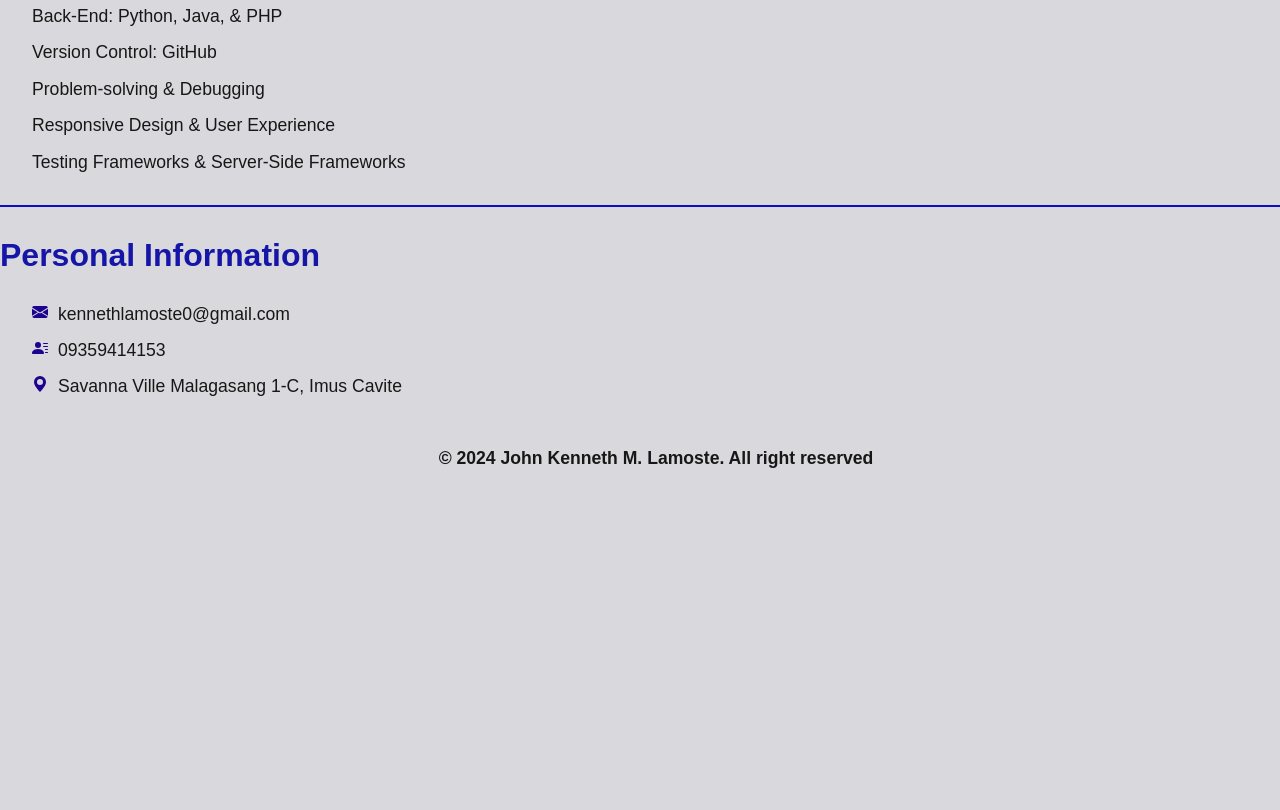
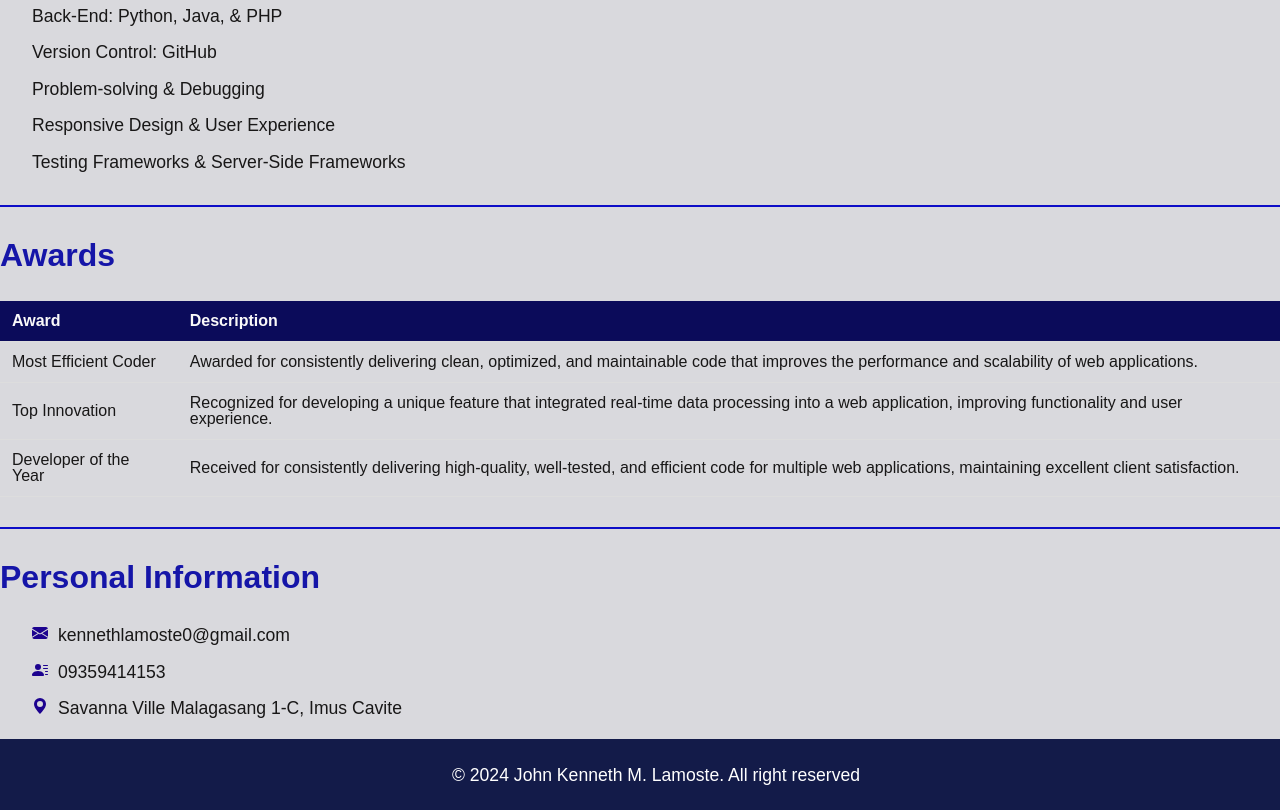
Before and after one commit to Kennethlamoste/Resume-2.0, a plain HTML site: page index.html in a window 1280 px wide. Shown: the part 1304-2114 px from the top of the page. Before the commit the page ends 1793 px from the top, so only its background shows below. Drawn offline with Linux system fonts and the light colour scheme.

Commit message:
index.html

```diff
--- a/index.html
+++ b/index.html
@@ -104,8 +104,11 @@
         footer{
             text-align: center;
             font-size: 10px;
-            font-weight: 600;
-            padding-top:10px;
+            font-weight: 300;
+            color: white;
+            background-color: rgb(19, 27, 73);
+            padding: 5px;
+
         }
 
 
@@ -212,6 +215,28 @@
        </ul>
      <hr>
 
+    <h2>Awards</h2>
+<table>
+    <tr>
+        <th>Award</th>
+        <th>Description</th>
+    </tr>
+    <tr>
+        <td>Most Efficient Coder</td>
+        <td>Awarded for consistently delivering clean, optimized, and maintainable code that improves the performance and scalability of web applications. </td>
+
+    </tr>
+    <tr>
+        <td>Top Innovation</td>
+        <td>Recognized for developing a unique feature that integrated real-time data processing into a web application, improving functionality and user experience.</td>
+    </tr>
+    <tr>
+        <td>Developer of the Year</td>
+        <td>Received for consistently delivering high-quality, well-tested, and efficient code for multiple web applications, maintaining excellent client satisfaction.</td>
+    </tr>
+</table>
+ <hr>
+
       <h2>Personal Information</h2>
         <ul>
             <li><svg xmlns="http://www.w3.org/2000/svg" width="16" height="16" fill="currentColor" class="bi bi-envelope-fill" viewBox="0 0 16 16"><path d="M.05 3.555A2 2 0 0 1 2 2h12a2 2 0 0 1 1.95 1.555L8 8.414zM0 4.697v7.104l5.803-3.558zM6.761 8.83l-6.57 4.027A2 2 0 0 0 2 14h12a2 2 0 0 0 1.808-1.144l-6.57-4.027L8 9.586zm3.436-.586L16 11.801V4.697z"/></svg>kennethlamoste0@gmail.com</li>
```
